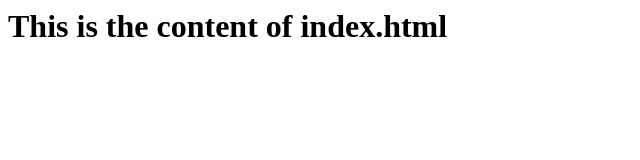
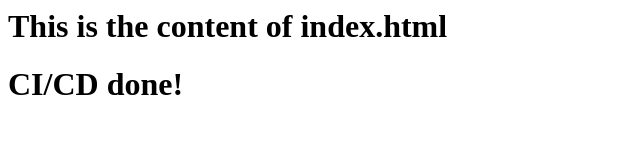
Before and after one commit to abdallah-dhaou/jenkins-demo, a plain HTML site: page index.html in a window 1280 px wide. Shown: the whole page, without its empty margins (0-640 px from the left). Drawn offline with Linux system fonts and the light colour scheme.

Commit message:
add new line too index

```diff
--- a/index.html
+++ b/index.html
@@ -4,5 +4,6 @@
     </title>
     <body>
         <h1> This is the content of index.html</h1>
+        <h1> CI/CD done! </h1>
     </body>
 </html>
```
